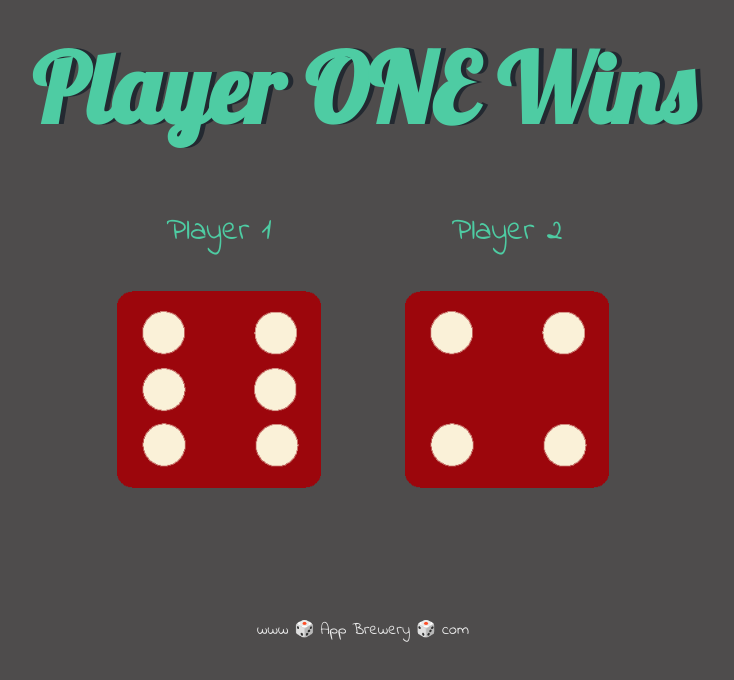
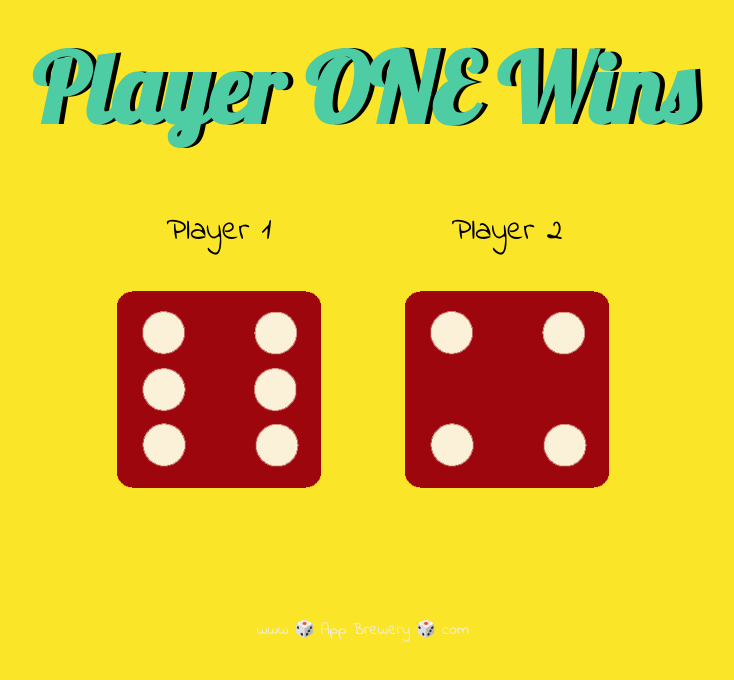
Before and after one commit to sergioneto12/Dicee-Game, a website: page index.html in a window 1280 px wide. Shown: the whole page, without its empty margins (277-1011 px from the left). Drawn offline with Linux system fonts and the light colour scheme; files whose address does not match are found by name.

```diff
--- a/dicee.css
+++ b/dicee.css
@@ -1,5 +1,5 @@
 * {
-    background-color: rgb(78, 76, 76);
+    background-color: rgb(250, 229, 40);
 }
 
 .container {
@@ -12,7 +12,7 @@
 h1 {
     margin: 28px;
     font-family: 'Lobster', cursive;
-    text-shadow: 5px 0 #232931;
+    text-shadow: 5px 0 #000000;
     font-size: 6rem;
     color: #4ECCA3;
 }
@@ -25,7 +25,7 @@
 
 p {
     font-size: 2rem;
-    color: #4ECCA3;
+    color: #000000;
     font-family: 'Indie Flower', cursive;
 }
 
--- a/index.js
+++ b/index.js
@@ -1,4 +1,4 @@
-var randomNumber1 = Math.floor(Math.random() * 6) + 1; //1-6
+var randomNumber1 = Math.floor(Math.random() * 6) + 1;     //1-6
 
 var randomDiceImage = "dice" + randomNumber1 + ".png"; //dice1.png - dice6.png
 
```
Also changed, not shown: package.json (added, +9 -0 lines), README.md (added), Sem título.png (added), 2 other files.
